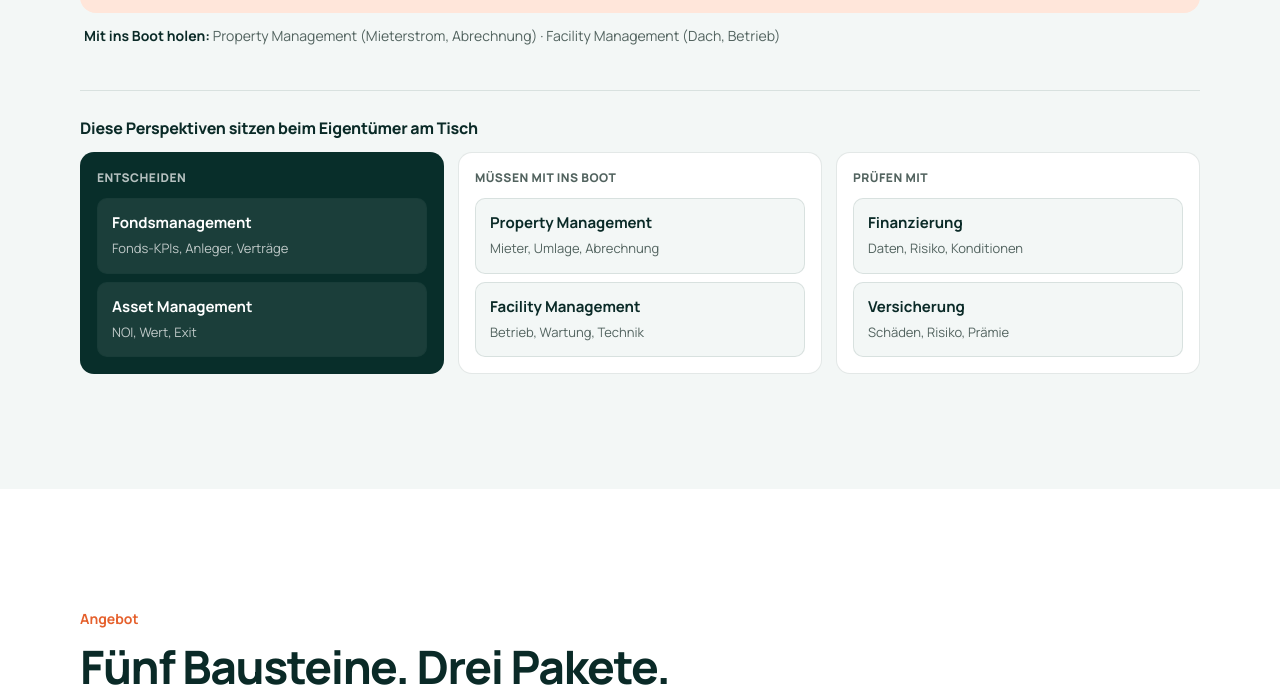
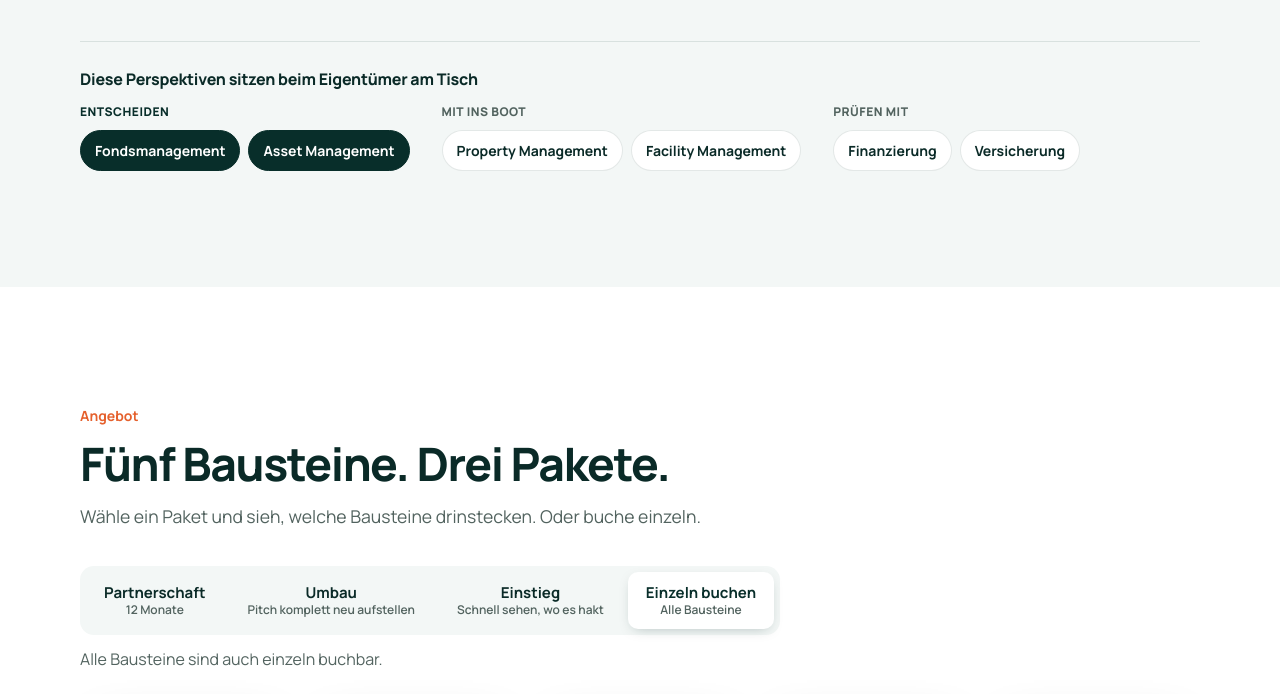
Before and after one commit to hannomat1/LeanSustain-Website, a plain HTML site: page index.html in a window 1280 px wide. Shown: the part 1647-2341 px from the top of the page. Drawn offline with Linux system fonts and the light colour scheme.

Commit message:
Add files via upload

```diff
--- a/assets/styles.css
+++ b/assets/styles.css
@@ -182,18 +182,17 @@ footer a { text-decoration: none; margin-left: 18px; }
 .hero .who { display: block; margin-top: 26px; font-size: 15px; color: var(--muted); }
 .also { grid-column: 1 / -1; margin-top: 12px; font-size: 14px; color: var(--muted); padding: 0 4px; }
 .also b { color: var(--ink); font-weight: 700; }
-.persp-groups { display: grid; grid-template-columns: repeat(3, 1fr); gap: 14px; }
-.pg { border-radius: 14px; padding: 16px; background: #fff; border: 1px solid var(--line); }
-.pg-lbl { display: block; font-size: 12px; font-weight: 800; letter-spacing: .04em; text-transform: uppercase; color: var(--muted); margin-bottom: 10px; }
-.pg ul { list-style: none; margin: 0; padding: 0; display: grid; grid-template-columns: 1fr; gap: 8px; }
-.pg li { background: var(--soft); border-radius: 10px; padding: 12px 14px; }
-.pg li b { display: block; font-size: 15px; }
-.pg li span { font-size: 13px; color: var(--muted); }
-.pg.decide { background: var(--petrol-dark); border-color: transparent; }
-.pg.decide .pg-lbl { color: rgba(255,255,255,.7); }
-.pg.decide li { background: rgba(255,255,255,.08); color: #fff; }
-.pg.decide li span { color: rgba(255,255,255,.72); }
 .variants { list-style: none; margin: 0; padding: 0; display: grid; gap: 6px; font-size: 14px; color: var(--muted); }
 .variants b { color: var(--ink); }
 .about img { height: auto; object-position: 50% 20%; }
-@media (max-width: 1020px) { .persp-groups { grid-template-columns: 1fr; } }
+
+/* Perspektiven kompakt in einer Zeile */
+.persp-row { display: flex; flex-wrap: wrap; gap: 16px 32px; }
+.pg { display: block; }
+.pg .chips { display: flex; flex-wrap: wrap; gap: 8px; }
+.pg-lbl { display: block; margin-bottom: 8px; font-size: 12px; font-weight: 800; letter-spacing: .04em; text-transform: uppercase; color: var(--muted); }
+.chip { font-size: 14px; font-weight: 700; padding: 9px 14px; border-radius: 999px; background: #fff; border: 1px solid var(--line); white-space: nowrap; }
+.pg.decide .chip { background: var(--petrol-dark); color: #fff; border-color: var(--petrol-dark); }
+.pg.decide .pg-lbl { color: var(--petrol-dark); }
+.also { white-space: normal; }
+@media (min-width: 1021px) { .also { white-space: nowrap; overflow: hidden; text-overflow: ellipsis; } }
--- a/index.html
+++ b/index.html
@@ -19,7 +19,7 @@
 <meta name="theme-color" content="#082E2A">
 <link rel="icon" href="assets/favicon.svg" type="image/svg+xml">
 <link rel="preload" href="fonts/Manrope.woff2" as="font" type="font/woff2" crossorigin>
-<link rel="stylesheet" href="assets/styles.css">
+<link rel="stylesheet" href="assets/styles.css?v=20261029c">
 <script type="application/ld+json">
 {"@context":"https://schema.org","@graph":[
 {"@type":"ProfessionalService","@id":"https://leansustain.de/#org","name":"LeanSustain","url":"https://leansustain.de/","logo":"https://leansustain.de/assets/favicon.svg","image":"https://leansustain.de/assets/og-image.png","email":"hannah@leansustain.de","telephone":"+4915144900768","address":{"@type":"PostalAddress","addressLocality":"Frankfurt am Main","addressCountry":"DE"},"areaServed":["DE","AT","CH"],"description":"Vertriebs-Enablement für Anbieter, die an institutionelle Immobilieneigentümer verkaufen: Pitch-Audit, Crashkurs, Pitch-Training, Sparring und Onboarding-Module.","founder":{"@id":"https://leansustain.de/#hannah"}},
@@ -52,7 +52,6 @@
         <a class="btn btn-accent" href="#kontakt">Schreib mir <svg viewBox="0 0 24 24" fill="none" stroke="currentColor" stroke-width="2"><path d="M5 12h14M13 6l6 6-6 6"/></svg></a>
         <a class="btn btn-line" href="tel:+4915144900768"><svg viewBox="0 0 24 24" fill="none" stroke="currentColor" stroke-width="2"><path d="M5 4h4l2 5-2.5 1.5a11 11 0 0 0 5 5L15 13l5 2v4a2 2 0 0 1-2 2A16 16 0 0 1 3 6a2 2 0 0 1 2-2"/></svg>Ruf mich an</a>
       </div>
-      <p class="who"><b>Hannah Brief</b> · ehemalige ESG Lead auf der Eigentümerseite bei Aberdeen</p>
     </div>
     <div class="hero-art">
       <svg class="art" viewBox="0 0 520 440" role="img" aria-label="Grafik: Bestandsgebäude mit PV-Dach, Energieklasse von F nach C und Business Case">
@@ -149,19 +148,10 @@
 
     <div class="persp">
       <h3>Diese Perspektiven sitzen beim Eigentümer am Tisch</h3>
-      <div class="persp-groups">
-        <div class="pg decide"><span class="pg-lbl">Entscheiden</span><ul>
-          <li><b>Fondsmanagement</b><span>Fonds-KPIs, Anleger, Verträge</span></li>
-          <li><b>Asset Management</b><span>NOI, Wert, Exit</span></li>
-        </ul></div>
-        <div class="pg"><span class="pg-lbl">Müssen mit ins Boot</span><ul>
-          <li><b>Property Management</b><span>Mieter, Umlage, Abrechnung</span></li>
-          <li><b>Facility Management</b><span>Betrieb, Wartung, Technik</span></li>
-        </ul></div>
-        <div class="pg"><span class="pg-lbl">Prüfen mit</span><ul>
-          <li><b>Finanzierung</b><span>Daten, Risiko, Konditionen</span></li>
-          <li><b>Versicherung</b><span>Schäden, Risiko, Prämie</span></li>
-        </ul></div>
+      <div class="persp-row">
+        <div class="pg decide"><span class="pg-lbl">Entscheiden</span><div class="chips"><span class="chip">Fondsmanagement</span><span class="chip">Asset Management</span></div></div>
+        <div class="pg"><span class="pg-lbl">Mit ins Boot</span><div class="chips"><span class="chip">Property Management</span><span class="chip">Facility Management</span></div></div>
+        <div class="pg"><span class="pg-lbl">Prüfen mit</span><div class="chips"><span class="chip">Finanzierung</span><span class="chip">Versicherung</span></div></div>
       </div>
     </div>
   </div>
@@ -229,7 +219,7 @@
 <!-- ÜBER MICH -->
 <section class="section about-sec" id="hannah">
   <div class="wrap about">
-    <picture><source srcset="assets/hannah-brief.webp" type="image/webp"><img src="assets/hannah-brief.jpg" alt="Hannah Brief, Beraterin bei LeanSustain" width="1120" height="1400" loading="lazy"></picture>
+    <picture><source srcset="assets/hannah-brief.webp?v=20261029c" type="image/webp"><img src="assets/hannah-brief.jpg?v=20261029c" alt="Hannah Brief, Beraterin bei LeanSustain" width="1120" height="1400" loading="lazy"></picture>
     <div>
       <span class="kicker">Über mich</span>
       <h2>Ich saß auf der Eigentümerseite.</h2>
```
Also changed, not shown: datenschutz.html (+1 -1 lines), impressum.html (+1 -1 lines), 1 other file.
